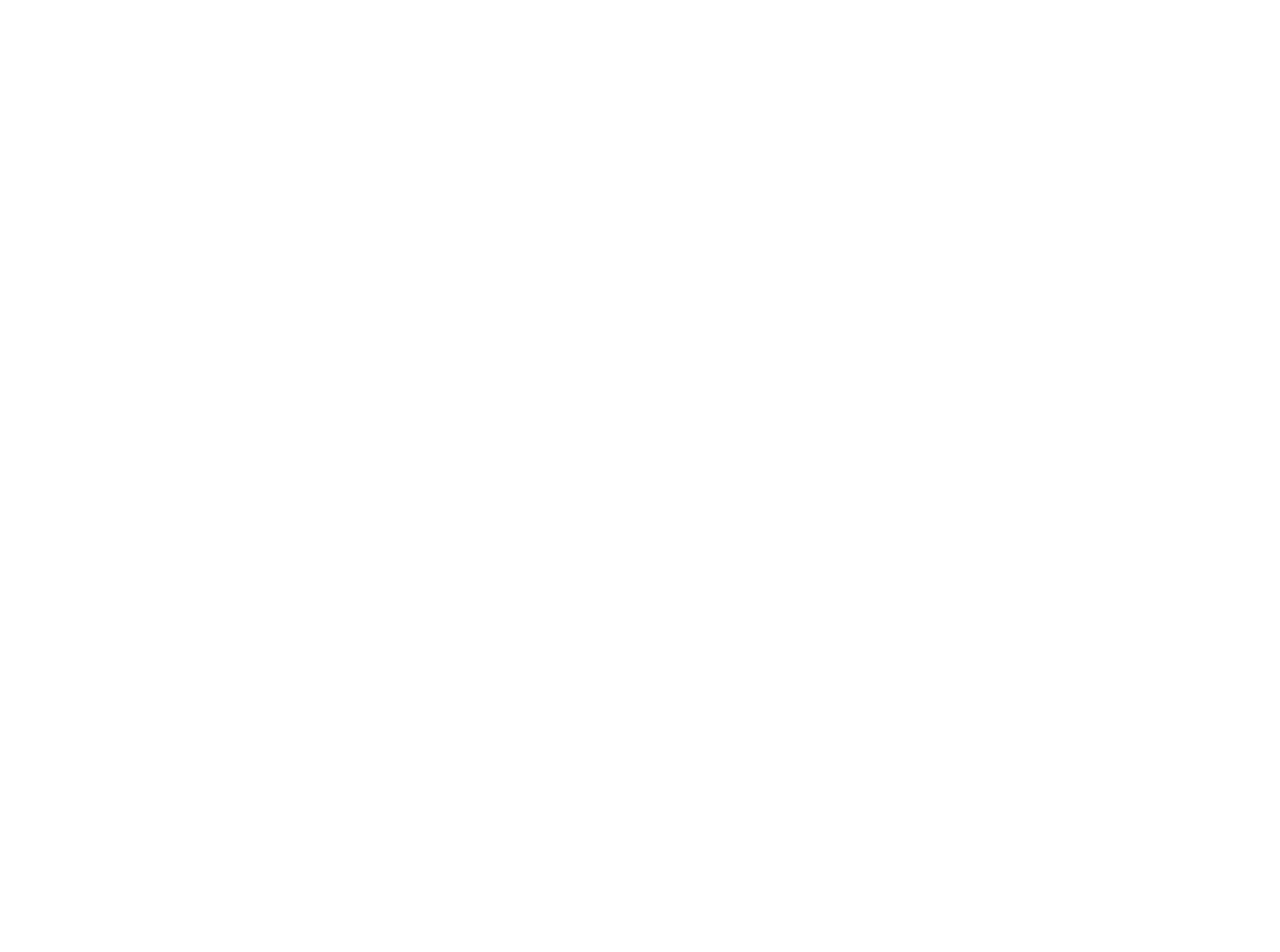
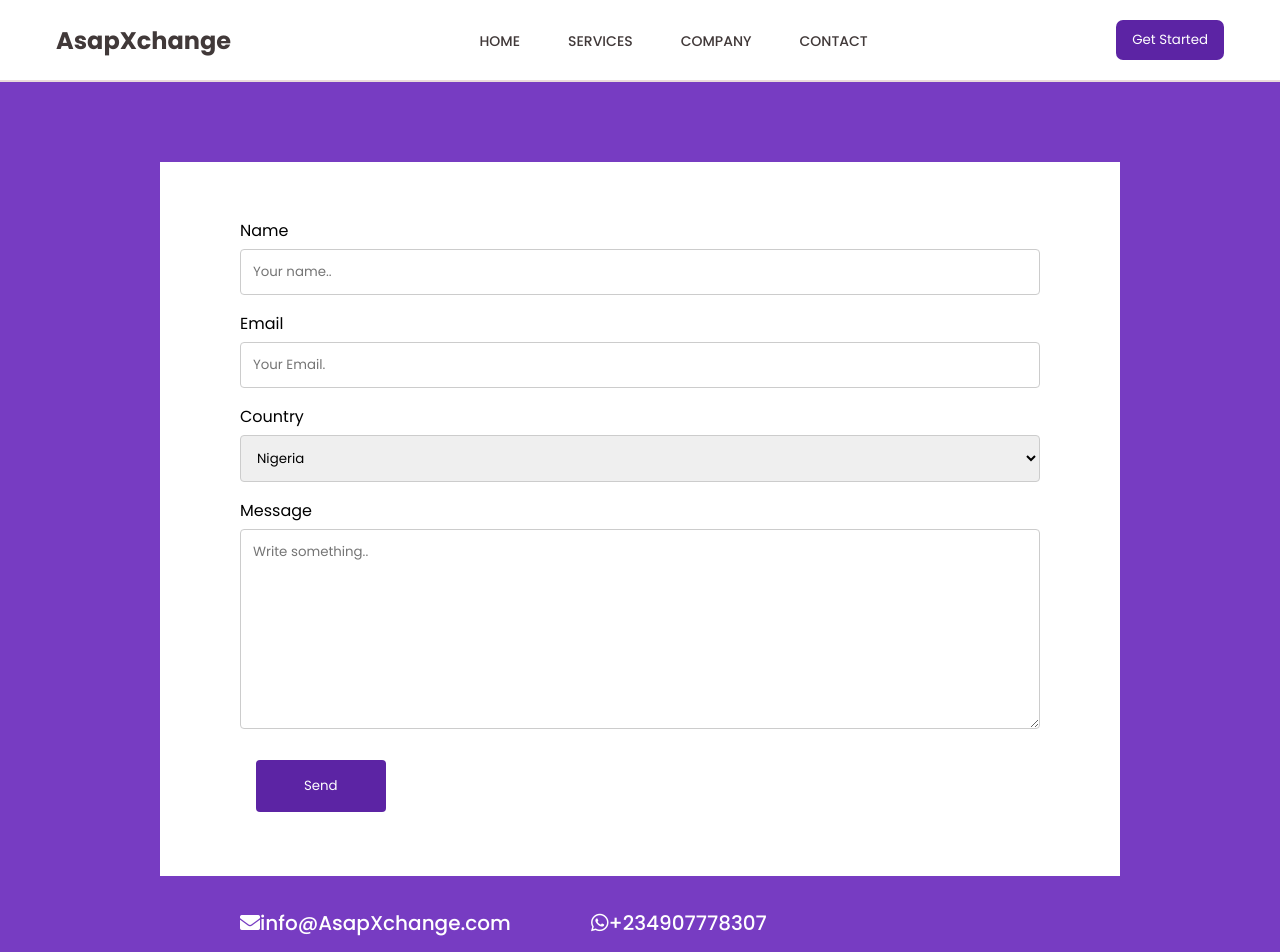
Before and after one commit to PRINXWARE/AsapxchangeV2, a plain HTML site: page contact.html in a window 1280 px wide. Shown: the top 952 px of the page. Before the commit the page ends 800 px from the top, so only its background shows below. Drawn offline with Linux system fonts and the light colour scheme.

Commit message:
Add files via upload

```diff
--- a/company.html
+++ b/company.html
@@ -4,9 +4,37 @@
     <meta charset="UTF-8">
     <meta http-equiv="X-UA-Compatible" content="IE=edge">
     <meta name="viewport" content="width=device-width, initial-scale=1.0">
+    <link rel="preconnect" href="https://fonts.googleapis.com">
+    <link rel="preconnect" href="https://fonts.gstatic.com" crossorigin>
+    <link href="https://fonts.googleapis.com/css2?family=Inter:wght@100;300;400;500;700&family=Poppins:wght@200;300;400;500;600;700&display=swap" rel="stylesheet">
     <title>AsapXchange: Buy and sell crypto and gitcards with our smart virtual trading platform</title>
+    <link rel="stylesheet" href="style.css">
 </head>
 <body>
+    <header class="h-container">
+        <nav class="navigation">
+            <div class="logo">
+                <h1>AsapXchange</h1>
+            </div>
 
+            <ul class="nav-item">
+                <li>
+                    <a href="index.html">Home</a>
+                </li>
+                <li>
+                    <a href="services.html">Services</a>
+                </li>
+                <li>
+                    <a href="company.html">Company</a>
+                </li>
+                <li>
+                    <a href="contact.html">Contact</a>
+                </li>
+            </ul>
+            <div class="btn">
+                <button class="Get-btn">Get Started</button>
+            </div>
+        </nav>
+    </header>
 </body>
 </html>
--- a/contact.html
+++ b/contact.html
@@ -0,0 +1,122 @@
+<!DOCTYPE html>
+<html lang="en">
+<head>
+    <meta charset="UTF-8">
+    <meta http-equiv="X-UA-Compatible" content="IE=edge">
+    <meta name="viewport" content="width=device-width, initial-scale=1.0">
+    <link rel="preconnect" href="https://fonts.googleapis.com">
+    <link rel="preconnect" href="https://fonts.gstatic.com" crossorigin>
+    <link href="https://fonts.googleapis.com/css2?family=Inter:wght@100;300;400;500;700&family=Poppins:wght@200;300;400;500;600;700&display=swap" rel="stylesheet">
+    <title>AsapXchange: Buy and sell crypto and gitcards with our smart virtual trading platform</title>
+    <link rel="stylesheet" href="https://cdnjs.cloudflare.com/ajax/libs/font-awesome/5.15.4/css/all.min.css">
+    <link rel="stylesheet" href="style.css">
+</head>
+<body>
+    <header class="h-container">
+        <nav class="navigation">
+            <div class="logo">
+                <h1>AsapXchange</h1>
+            </div>
+
+            <ul class="nav-item">
+                <li>
+                    <a href="index.html">Home</a>
+                </li>
+                <li>
+                    <a href="services.html">Services</a>
+                </li>
+                <li>
+                    <a href="company.html">Company</a>
+                </li>
+                <li>
+                    <a href="contact.html">Contact</a>
+                </li>
+            </ul>
+            <div class="btn">
+                <button class="Get-btn">Get Started</button>
+            </div>
+        </nav>
+    </header>
+
+    <main class="form-container">
+        <div class="f-bg">
+            <form action="action_page.php">
+
+                <label for="fname">Name</label>
+                <input type="text" id="fname" name="firstname" placeholder="Your name..">
+
+                <label for="email">Email</label>
+                <input type="text" id="email" name="Email" placeholder="Your Email.">
+
+                <label for="country">Country</label>
+                <select id="country" name="country">
+                    <option value="australia">Nigeria</option>
+                    <option value="canada">Canada</option>
+                    <option value="usa">USA</option>
+                    <option value="Ghana">Ghana</option>
+                    <option value="china">China</option>
+                    <option value="UK">UK</option>
+                </select>
+
+                <label for="subject">Message</label>
+                <textarea id="subject" name="Message" placeholder="Write something.." style="height:200px"></textarea>
+                <input type="submit" value="Send">
+            </form>
+        </div>
+        <div class="contact-info">
+            <li>
+                <a href="https://gmail.com/"><i class="fas fa-envelope"></i>info@AsapXchange.com</a>
+            </li>
+            <li>
+                <a href="https://web.whatsapp.com/"><i class="fab fa-whatsapp"></i>+234907778307</a>
+            </li>
+        </div>
+    </main>
+
+    <footer class="footer-con">
+        <h1 class="logo2">
+            AsapXchange
+        </h1>
+        <div class="f-links">
+            <div class="left-link">
+                <p> For you</p>
+                <div class="left-list">
+                    <ul>
+                        <li><a href="#">Buy Bitcoin</a></li>
+                        <li><a href="#">Buy Tether</a></li>
+                        <li> <a href="#">Buy Ethereum</a></li>
+                        <li><a href="#">Sell Bitcoin</a></li>
+                        <li><a href="#">Sell Tether</a></li>
+                        <li> <a href="#">Sell Ethereum</a></li>
+                    </ul>
+                </div>
+            </div>
+
+            <div class="mid-link">
+                <p>Useful Links</p>
+                <div class="mid-list">
+                    <ul>
+                        <li><a href="https://coinmarketcap.com/converter/">Bitcoin Calculator</a></li>
+                        <li> <a href="https://map.bitcoin.com/">Bitcoin ATM Map</a></li>
+                    </ul>
+                </div>
+            </div>
+
+            <div class="right-link">
+                <p>About AsapXchange</p>
+                <div class="right-list">
+                    <ul>
+                        <li><a href="#">About Us</a></li>
+                        <li><a href="#">Business Contacts</a></li>
+                        <li><a href="#">Carears</a></li>
+                    </ul>
+                </div>
+            </div>
+            <div class="images">
+                <img src="images/Rectangle 12.png" alt="">
+            </div>
+        </div>
+        <p> <span>Legal</span>&nbsp; <a href="">Terms & Conditions</a> &nbsp; <a href="">Live Trades</a>&nbsp; <a href="">Privacy Notice</a> </p>
+    </footer>
+</body>
+</html>
--- a/style.css
+++ b/style.css
@@ -241,3 +241,61 @@ body{
     height: 70vh;
     padding: 5rem 2rem;
 }
+
+/*---------contact page--------------------*/
+.form-container{
+    padding: 5rem 0;
+    align-items: center;
+    background-color: #773CC2;
+    min-height: 150vh;
+}
+
+/* Style inputs with type="text", select elements and textareas */
+input[type=text], select, textarea {
+    width: 100%; /* Full width */
+    padding: 12px; /* Some padding */
+    border: 1px solid #ccc; /* Gray border */
+    border-radius: 4px; /* Rounded borders */
+    box-sizing: border-box; /* Make sure that padding and width stays in place */
+    margin-top: 6px; /* Add a top margin */
+    margin-bottom: 16px; /* Bottom margin */
+    resize: vertical /* Allow the user to vertically resize the textarea (not horizontally) */
+  }
+
+  /* Style the submit button with a specific background color etc */
+  input[type=submit] {
+    background-color: #5C24A4;
+    color: white;
+    padding: 1rem 3rem;
+    border: none;
+    border-radius: 4px;
+    cursor: pointer;
+    margin: 0.5rem 1rem;
+  }
+
+  /* When moving the mouse over the submit button, add a darker green color */
+  input[type=submit]:hover {
+    background-color:#773CC2;
+  }
+
+  /* Add a background color and some padding around the form */
+  .f-bg {
+    margin: 0 10rem;
+    background-color: white;
+    padding: 3.5rem 5rem;
+  }
+
+  .contact-info{
+    margin: 2rem 15rem;
+    gap: 5rem;
+    display: flex;
+  }
+.contact-info li a {
+    color: white;
+    font-size: 20px;
+    font-weight: 500;
+    transition: 0.5s;
+}
+.contact-info li a:hover{
+    color: #6526b9;
+}
```
Also changed, not shown: services.html (+3 -3 lines).
